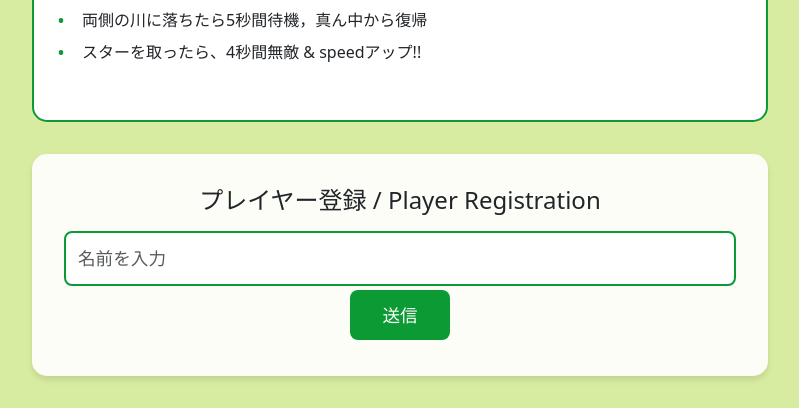
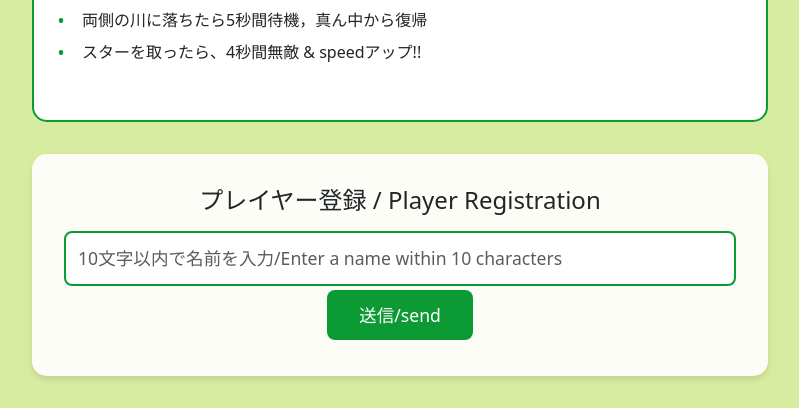
Before and after one commit to hayashichiho/RealtimeBattleGame, a Python web app: template templates/login.html in a window 1280 px wide. Shown: the part 1308-1716 px from the top of the page, without its empty margins (240-1039 px from the left). Run offline with Jinja, Linux system fonts and the light colour scheme; the template is opened without the code that fills it, so the values that code supplies are empty.

Commit message:
[add]名前文字数制限と，ランキングの枠の変更

```diff
--- a/templates/login.html
+++ b/templates/login.html
@@ -155,11 +155,11 @@
                     <div class="invalid-feedback">
                         名前を入力してください/Please enter your name
                     </div>
-                    <input type="text" class="form-control custom-input" id="playerName" name="name" placeholder="名前を入力"
-                        required>
+                    <input type="text" class="form-control custom-input" id="playerName" name="name" maxlength="10"
+                        placeholder="10文字以内で名前を入力/Enter a name within 10 characters" required>
                 </div>
                 <div class="mb-1 text-center">
-                    <button type="submit" class="btn custom-button w-30 text-white">送信</button>
+                    <button type="submit" class="btn custom-button w-30 text-white">送信/send</button>
                 </div>
             </form>
         </div>
@@ -181,6 +181,10 @@
                 }, false)
             })
         })()
+        const maxlength = 10;
+        if (document.getElementById('playerName').value.length > maxlength) {
+            document.getElementById('playerName').value = document.getElementById('playerName').value.slice(0, maxlength);
+        }
     </script>
 
     <noscript>
```
Also changed, not shown: static/js/ranking.js (+4 -4 lines).
